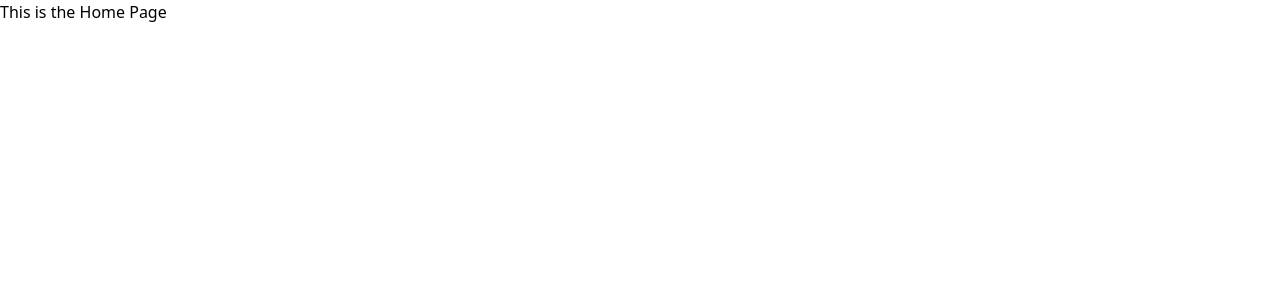
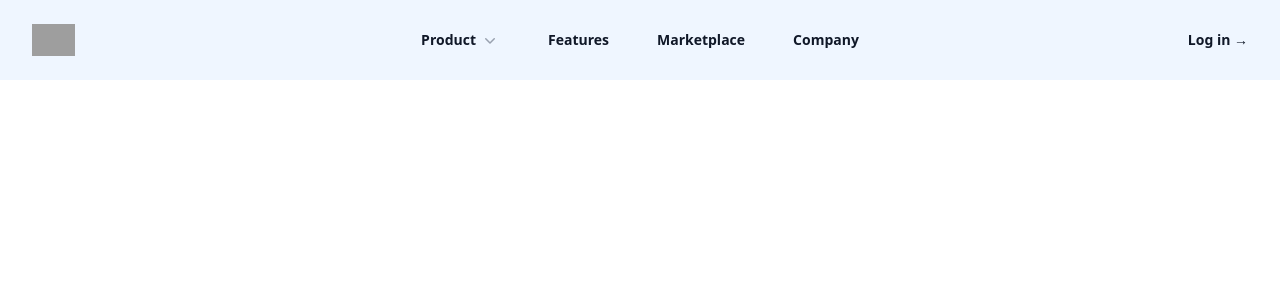
Before and after one commit to Ayomide-Philip/church-website-redesign, a React (Create React App) app: page / in a window 1280 px wide. Shown: the top 300 px of the page. Built offline with nearby package versions, Linux system fonts and the light colour scheme; grey boxes are pictures that could not be loaded.

Commit message:
Update routing to include about page and 404 handling

```diff
--- a/src/route.jsx
+++ b/src/route.jsx
@@ -1,12 +1,17 @@
 import React from "react";
 import { Routes, Route } from "react-router-dom";
 import Home from "./pages/home";
-
+import Page404 from "./pages/404";
+import App from "./App";
+import "./output.css";
 function AppRouting() {
   return (
     <Routes>
-      <Route path="/" element={<Home />} />
-      <Route path="*" element={<Home />} />
+      <Route path="/" element={<App />} />
+      <Route path="/about" element={<Page404 />}>
+        <Route path="history" element={<Home />} />
+      </Route>
+      <Route path="*" element={<Page404 />} />
     </Routes>
   );
 }
```
